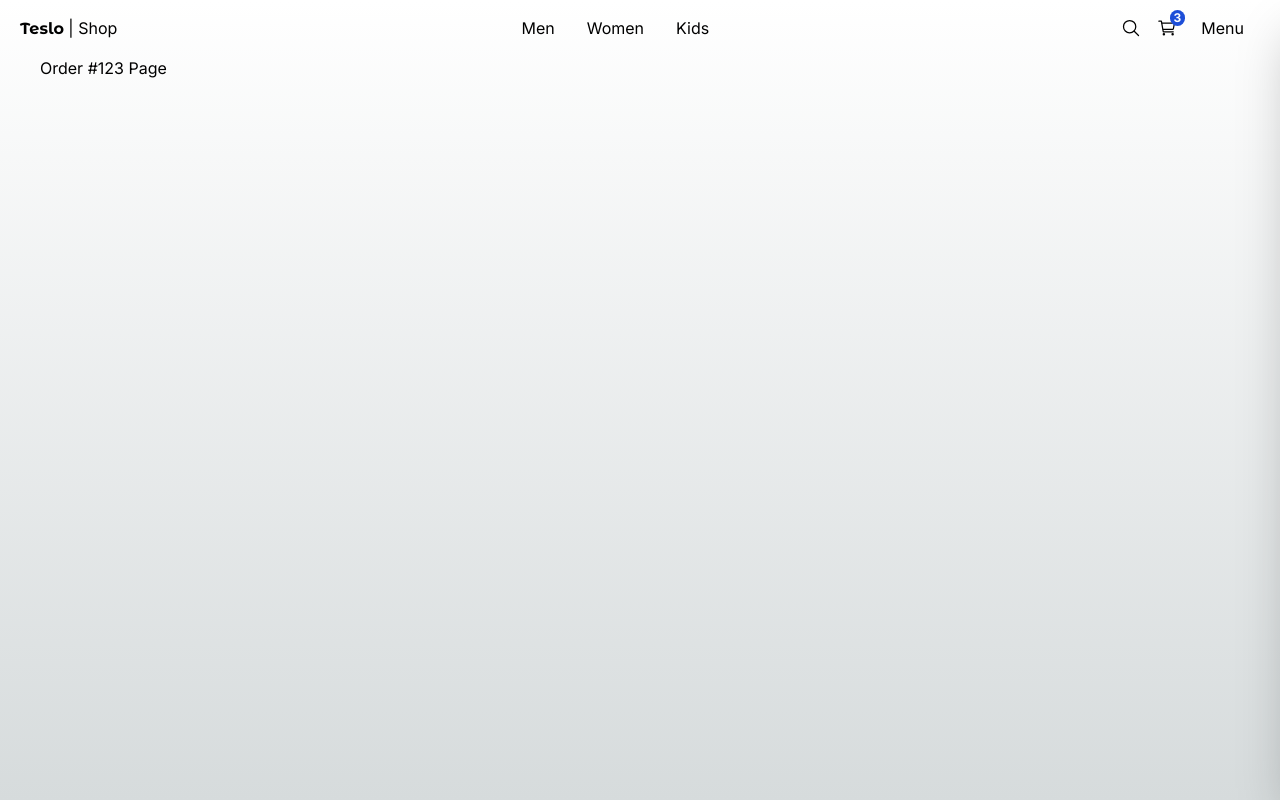
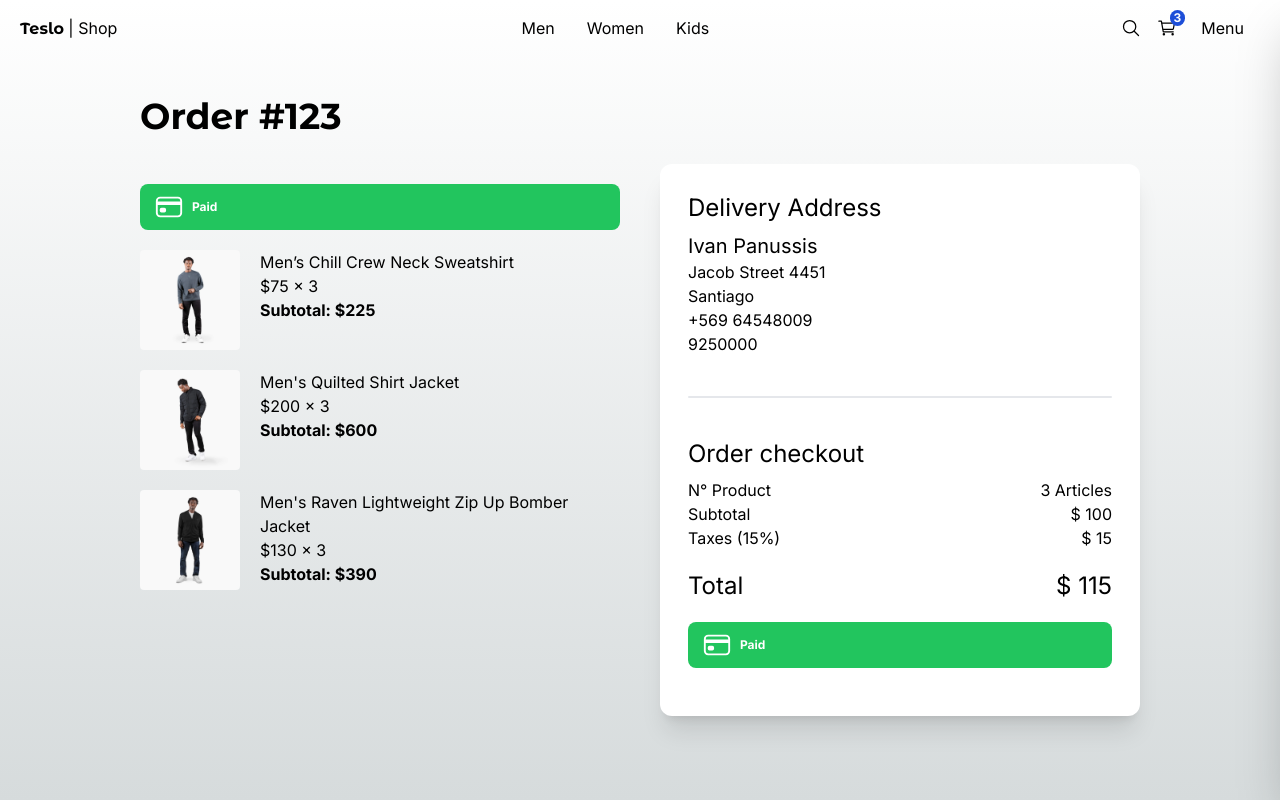
Before and after one commit to IAPC1994/nextjs14-teslo-shop, a Next.js app: page /orders/123 in a window 1280 px wide. Built offline with nearby package versions, Linux system fonts and the light colour scheme.

Commit message:
ui(web): Orders page created

```diff
--- a/src/app/(shop)/checkout/page.tsx
+++ b/src/app/(shop)/checkout/page.tsx
@@ -1,8 +1,7 @@
 import Image from 'next/image';
 import Link from 'next/link';
-import { Title } from '../../../components/ui/title/Title';
 import { initialData } from '@/seed/seed';
-import { QuantitySelector } from '@/components';
+import { Title } from '@/components';
 
 const productInCart = [
   initialData.products[0],
--- a/src/app/(shop)/orders/[id]/page.tsx
+++ b/src/app/(shop)/orders/[id]/page.tsx
@@ -1,8 +1,113 @@
+import Image from 'next/image';
+import Link from 'next/link';
+import { initialData } from '@/seed/seed';
+import { Title } from '@/components';
+import clsx from 'clsx';
+import { IoCardOutline } from 'react-icons/io5';
 
-export default function() {
+const productInCart = [
+  initialData.products[0],
+  initialData.products[1],
+  initialData.products[2],
+]
+
+interface Props {
+  params: {
+    id: string;
+  }
+}
+
+export default function( { params }: Props ) {
+  const { id } = params;
+
+  //TODO: VERIFY IF THE ID EXIST.
+
   return (
-    <div>
-      <h1>Order #123 Page</h1>
+    <div className="flex justify-center items-center mb-72 px-10 sm:px-0">
+      <div className="flex flex-col w-[1000px]">
+
+        <Title title={`Order #${id}`} />
+
+        <div className='grid grid-cols-1 sm:grid-cols-2 gap-10'>
+          {/* Cart */}
+          <div className='flex flex-col mt-5'>
+
+            <div className={
+              clsx(
+                "flex items-center rounded-lg py-2 px-3.5 text-xs font-bold text-white mb-5",
+                {
+                  'bg-red-500': false,
+                  'bg-green-500': true,
+                }
+              )
+            }>
+              <IoCardOutline size={30}/>
+              {/* <span className='mx-2'>Pending</span> */}
+              <span className='mx-2'>Paid</span>
+            </div>
+
+            {/* Items */}
+            {
+              productInCart.map( product => (
+                <div key={ product.slug } className='flex mb-5'>
+                  <Image src={`/products/${ product.images [0] }`} width={ 100 } height={ 100 } alt={ product.title } className='mr-5 rounded' style={{ width: '100px', height: '100px' }}/>
+
+                  <div>
+                    <p>{ product.title }</p>
+                    <p>${ product.price } x 3</p>
+                    <p className='font-bold'>Subtotal: ${ product.price * 3 }</p>
+                  </div>
+                </div>
+              ))
+            }
+          </div>
+          {/* Checkout */}
+          <div className='bg-white rounded-xl shadow-xl p-7'>
+              <h2 className='text-2xl mb-2'>Delivery Address</h2>
+              <div className='mb-10'>
+                <p className='text-xl'>Ivan Panussis</p>
+                <p>Jacob Street 4451</p>
+                <p>Santiago</p>
+                <p>+569 64548009</p>
+                <p>9250000</p>
+              </div>
+
+              {/* Divider */}
+              <div className='w-full h-0.5 rounded bg-gray-200 mb-10'></div>
+
+              <h2 className='text-2xl mb-2'>Order checkout</h2>
+              <div className='grid grid-cols-2'>
+                <span>N° Product</span>
+                <span className='text-right'>3 Articles</span>
+
+                <span>Subtotal</span>
+                <span className='text-right'>$ 100</span>
+
+                <span>Taxes (15%)</span>
+                <span className='text-right'>$ 15</span>
+
+                <span className="mt-5 text-2xl">Total</span>
+                <span className='mt-5 text-2xl text-right'>$ 115</span>
+              </div>
+              <div className='mt-5 mb-2 w-full'>
+                <div className={
+                  clsx(
+                    "flex items-center rounded-lg py-2 px-3.5 text-xs font-bold text-white mb-5",
+                    {
+                      'bg-red-500': false,
+                      'bg-green-500': true,
+                    }
+                  )
+                }>
+                  <IoCardOutline size={30}/>
+                  {/* <span className='mx-2'>Pending</span> */}
+                  <span className='mx-2'>Paid</span>
+                </div>
+              </div>
+          </div>
+
+        </div>
+      </div>
     </div>
   );
 }
--- a/src/app/(shop)/orders/page.tsx
+++ b/src/app/(shop)/orders/page.tsx
@@ -1,8 +1,77 @@
+// https://tailwindcomponents.com/component/hoverable-table
+import { Title } from '@/components';
+
+import Link from 'next/link';
+import { IoCardOutline } from 'react-icons/io5';
 
 export default function() {
   return (
-    <div>
-      <h1>Order List Page</h1>
-    </div>
+    <>
+      <Title title="Orders" />
+
+      <div className="mb-10">
+        <table className="min-w-full">
+          <thead className="bg-gray-200 border-b">
+            <tr>
+              <th scope="col" className="text-sm font-medium text-gray-900 px-6 py-4 text-left">
+                #ID
+              </th>
+              <th scope="col" className="text-sm font-medium text-gray-900 px-6 py-4 text-left">
+                Full name
+              </th>
+              <th scope="col" className="text-sm font-medium text-gray-900 px-6 py-4 text-left">
+                State
+              </th>
+              <th scope="col" className="text-sm font-medium text-gray-900 px-6 py-4 text-left">
+                Options
+              </th>
+            </tr>
+          </thead>
+          <tbody>
+
+            <tr className="bg-white border-b transition duration-300 ease-in-out hover:bg-gray-100">
+
+              <td className="px-6 py-4 whitespace-nowrap text-sm font-medium text-gray-900">1</td>
+              <td className="text-sm text-gray-900 font-light px-6 py-4 whitespace-nowrap">
+                Mark
+              </td>
+              <td className="flex items-center text-sm  text-gray-900 font-light px-6 py-4 whitespace-nowrap">
+
+                <IoCardOutline className="text-green-800" />
+                <span className='mx-2 text-green-800'>Paid</span>
+
+              </td>
+              <td className="text-sm text-gray-900 font-light px-6 ">
+                <Link href="/orders/123" className="hover:underline">
+                  See order
+                </Link>
+              </td>
+
+            </tr>
+
+            <tr className="bg-white border-b transition duration-300 ease-in-out hover:bg-gray-100">
+
+              <td className="px-6 py-4 whitespace-nowrap text-sm font-medium text-gray-900">1</td>
+              <td className="text-sm text-gray-900 font-light px-6 py-4 whitespace-nowrap">
+                Mark
+              </td>
+              <td className="flex items-center text-sm  text-gray-900 font-light px-6 py-4 whitespace-nowrap">
+
+                <IoCardOutline className="text-red-800" />
+                <span className='mx-2 text-red-800'>No paid</span>
+
+              </td>
+              <td className="text-sm text-gray-900 font-light px-6 ">
+                <Link href="/orders/123" className="hover:underline">
+                  See order
+                </Link>
+              </td>
+
+            </tr>
+
+          </tbody>
+        </table>
+      </div>
+    </>
   );
 }
```
